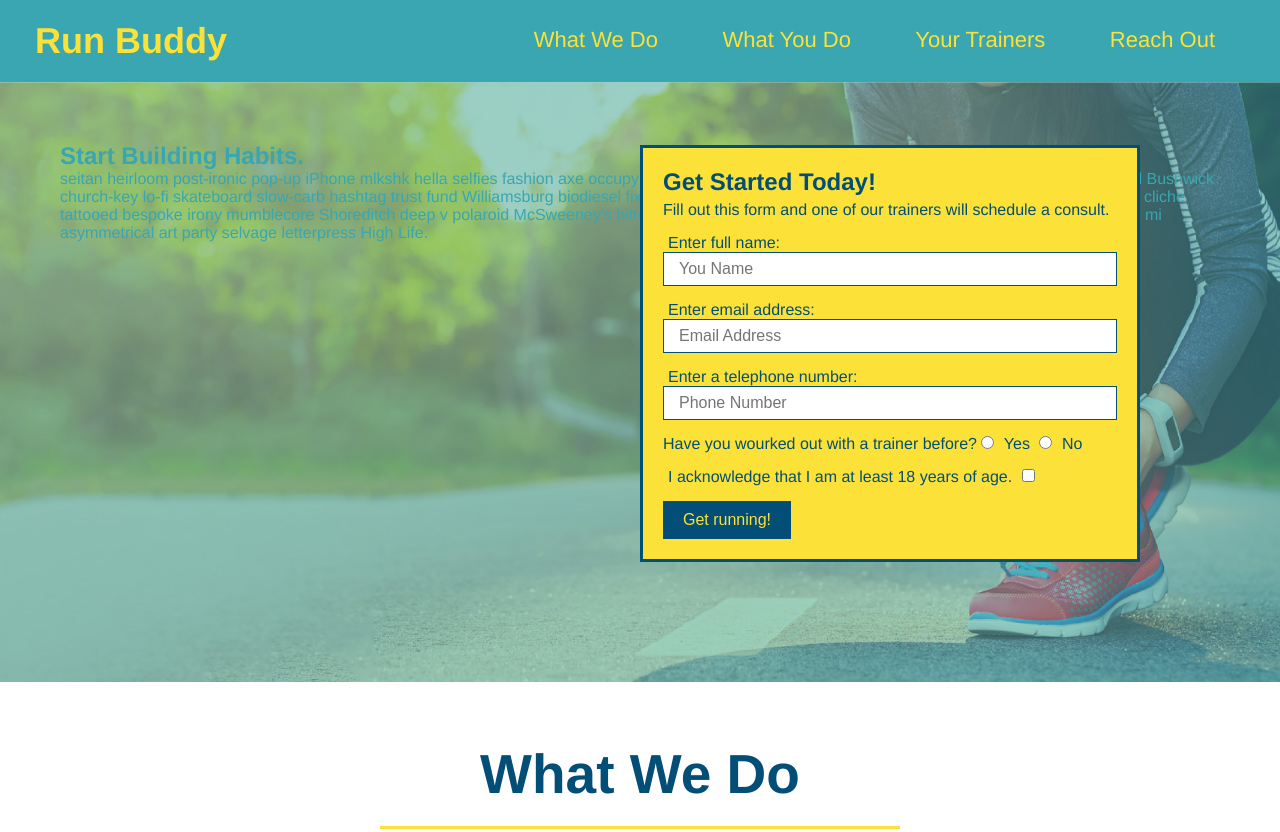
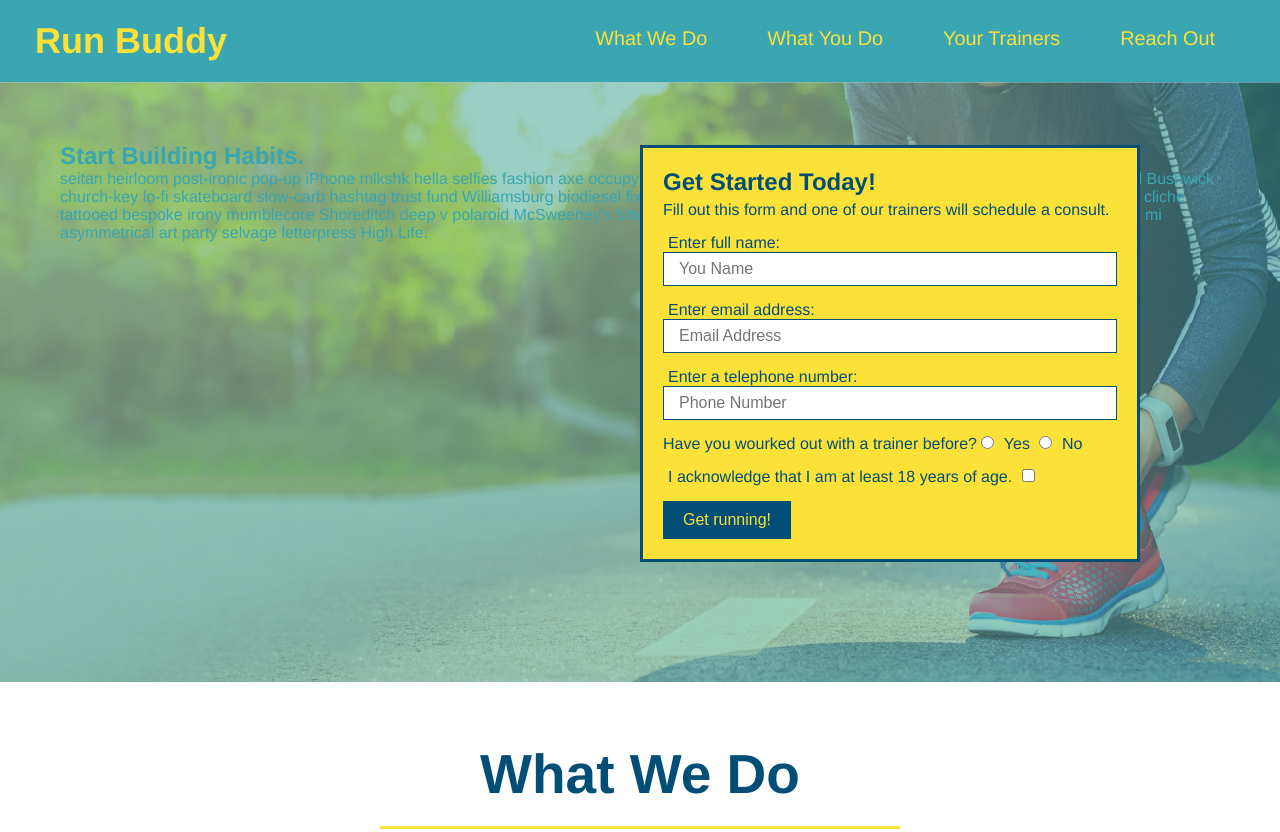
Before and after one commit to kaylabartley/run-buddy, a plain HTML site: page index.html in a window 1280 px wide. Shown: the top 832 px of the page. Drawn offline with Linux system fonts and the light colour scheme.

Commit message:
added flex to header

```diff
--- a/assets/css/style.css
+++ b/assets/css/style.css
@@ -27,13 +27,17 @@ header h1 {
 header nav {
     margin: 7px 0;
 }
-header nav ul li {
-    display: inline;
+header nav ul {
+    display: flex;
+    flex-wrap: wrap;
+    justify-content: space-between;
+    align-items: center;
+    list-style: none; /*verticslly align since flex-direction is row by default*/
 }
 header nav ul li a {
     margin: 0 30px;
     font-weight: lighter;
-    font-size: 22px;
+    font-size: 1.55vw;
 }
 footer {
     background-color: #fce138;
```
